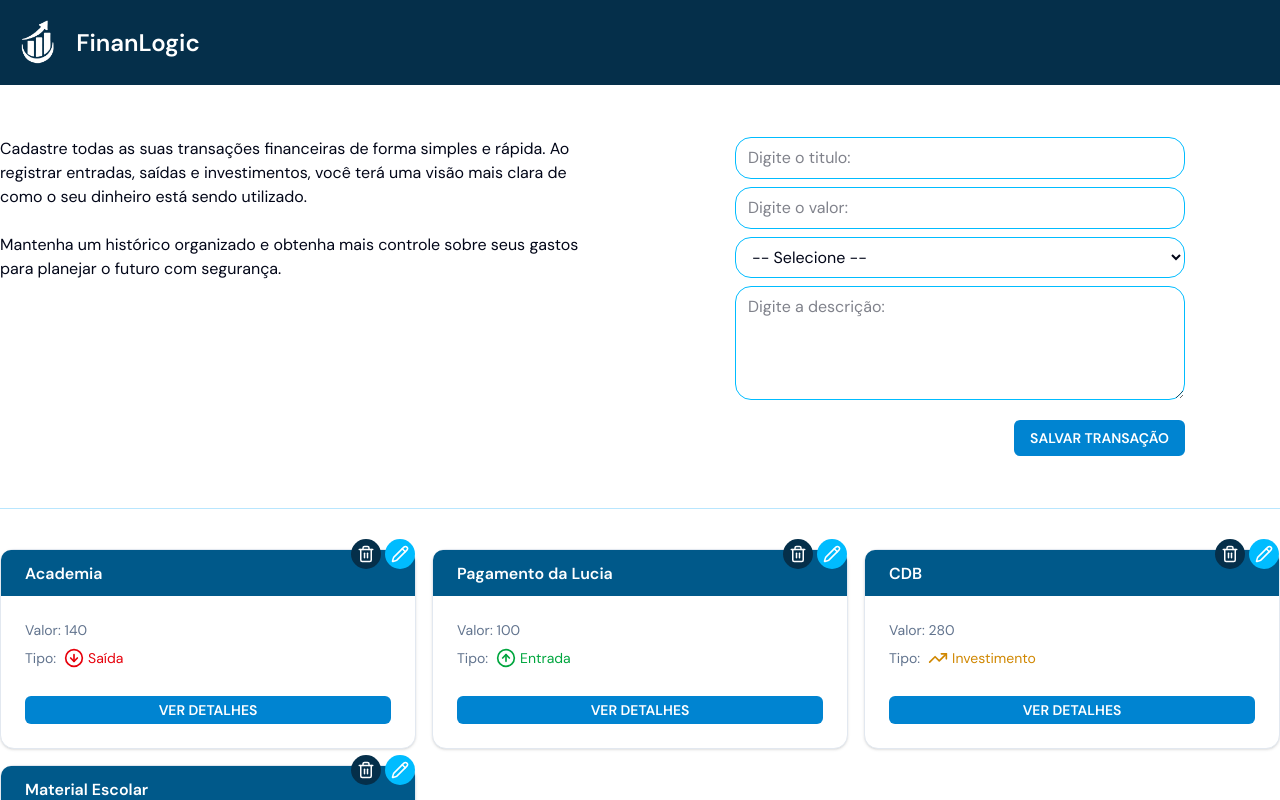
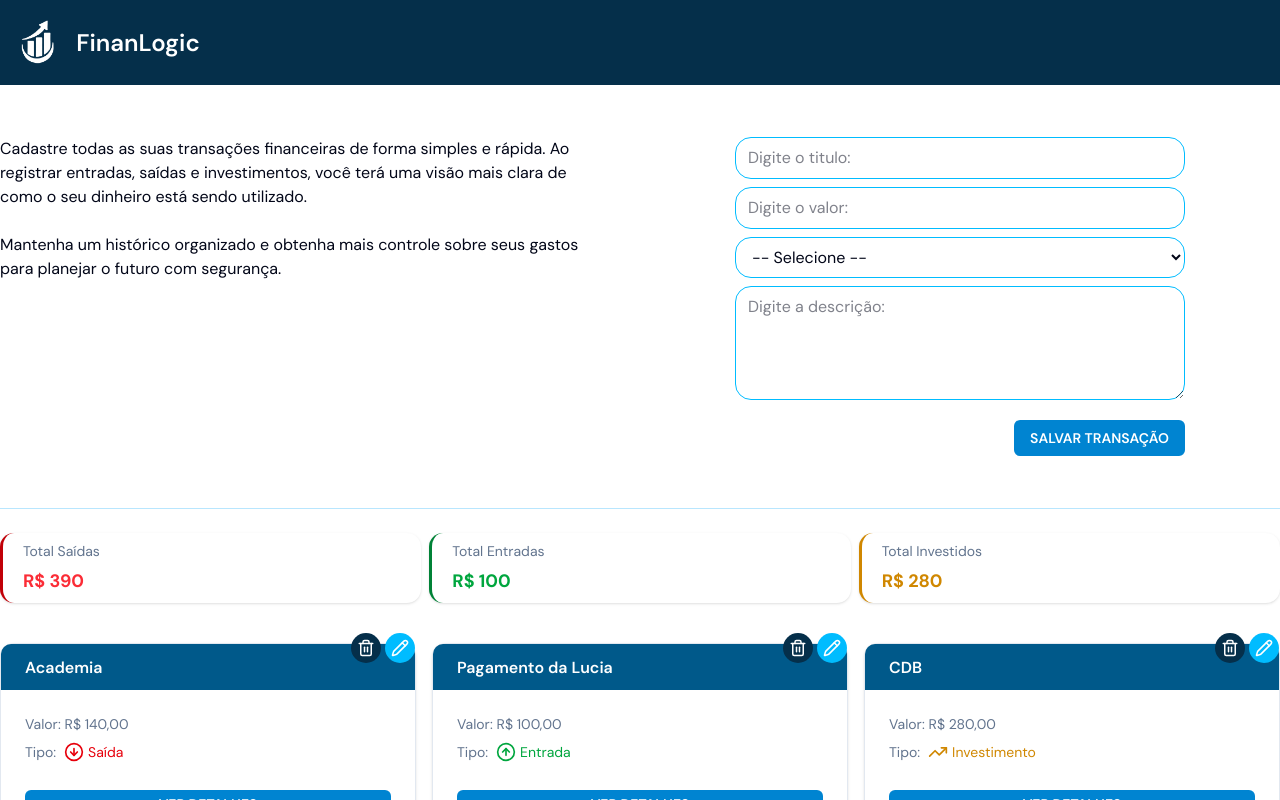
Before and after one commit to giovannaarrais/gerenciador_financas, a React (Vite) app: page /home in a window 1280 px wide. Shown: the top 800 px of the page. Built offline with nearby package versions, Linux system fonts and the light colour scheme.

Commit message:
:lipstick: style: total de transacoes concluido

```diff
--- a/package.json
+++ b/package.json
@@ -10,6 +10,7 @@
     "preview": "vite preview"
   },
   "dependencies": {
+    "@radix-ui/react-dialog": "^1.1.14",
     "@tailwindcss/postcss": "^4.1.11",
     "class-variance-authority": "^0.7.1",
     "clsx": "^2.1.1",
@@ -22,7 +23,8 @@
     "react-toastify": "^11.0.5",
     "tailwind-merge": "^3.3.1",
     "tailwindcss": "^4.1.11",
-    "uuid": "^11.1.0"
+    "uuid": "^11.1.0",
+    "vaul": "^1.1.2"
   },
   "devDependencies": {
     "@eslint/js": "^9.9.0",
--- /dev/null
+++ b/src/components/AlertInfoTransacoes.jsx
@@ -0,0 +1,31 @@
+import {
+    Drawer,
+    DrawerClose,
+    DrawerContent,
+    DrawerDescription,
+    DrawerFooter,
+    DrawerHeader,
+    DrawerTitle,
+    DrawerTrigger,
+} from "@/components/ui/drawer"
+
+function AlertInfoTransacoes( props ){
+    return (
+        <Drawer>
+            <DrawerTrigger>{ props }</DrawerTrigger>
+            <DrawerContent>
+                <DrawerHeader>
+                <DrawerTitle>{ props }</DrawerTitle>
+                <DrawerDescription>{ props }</DrawerDescription>
+                </DrawerHeader>
+                <DrawerFooter>
+                <DrawerClose>
+                    <button>Fechar</button>
+                </DrawerClose>
+                </DrawerFooter>
+            </DrawerContent>
+        </Drawer>
+    )
+}
+
+export default AlertInfoTransacoes;
--- a/src/components/TotalTransacoes.jsx
+++ b/src/components/TotalTransacoes.jsx
@@ -1,13 +1,9 @@
 import {
-    Drawer,
-    DrawerClose,
-    DrawerContent,
-    DrawerDescription,
-    DrawerFooter,
-    DrawerHeader,
-    DrawerTitle,
-    DrawerTrigger,
-} from "@/components/ui/drawer"
+  Card,
+  CardContent,
+  CardDescription,
+  CardHeader,
+} from "@/components/ui/card"
 
 
 function TotalTransacoes( { transacoes }){
@@ -16,21 +12,25 @@ function TotalTransacoes( { transacoes }){
     let totalEntradas = 0;
     let totalInvestimentos = 0;
     // calculo total de saidas, entradas e investimentos
-    transacoes.map((transacao) => {
+    transacoes.forEach((transacao) => {
+        const valorNumerico = parseFloat(
+            transacao.valor.replace("R$", "").replace(/\./g, "").replace(",", ".")
+        );
+
         if(transacao.tipo === "Saída"){
-            totalSaidas += transacao.valor
+            totalSaidas += valorNumerico
 
             console.log(totalSaidas)
         }
 
         if(transacao.tipo === "Entrada"){
-            totalEntradas += transacao.valor
+            totalEntradas += valorNumerico
 
             console.log(totalEntradas)
         }
 
         if(transacao.tipo === "Investimento"){
-            totalInvestimentos += transacao.valor
+            totalInvestimentos += valorNumerico
 
             console.log(totalInvestimentos)
         }
@@ -38,8 +38,33 @@ function TotalTransacoes( { transacoes }){
 
 
     return(
-        <section className="border-0 border-t-1 border-t-sky-200 ">
+        <section className="flex gap-2 border-0 border-t-1 border-t-sky-200 pt-6">
+            <Card className={"gap-0  p-2  flex-1 border-0 border-l-3 border-red-700"}>
+                <CardHeader className={"px-3"}>
+                    <CardDescription>Total Saídas</CardDescription>
+                </CardHeader>
+                <CardContent className={"text-red-500 font-bold px-3 text-lg"}>
+                    <p>R$ {totalSaidas}</p>
+                </CardContent>
+            </Card>
 
+            <Card className={"gap-0  p-2 flex-1 border-0 border-l-3 border-green-700"}>
+                <CardHeader className={"px-3"}>
+                    <CardDescription>Total Entradas</CardDescription>
+                </CardHeader>
+                <CardContent className={"text-green-600 font-bold px-3 text-lg"}>
+                    <p>R$ {totalEntradas}</p>
+                </CardContent>
+            </Card>
+
+            <Card className={"gap-0  p-2 flex-1 border-0 border-l-3 border-l-3 border-yellow-600"}>
+                <CardHeader className={"px-3"}>
+                    <CardDescription>Total Investidos</CardDescription>
+                </CardHeader>
+                <CardContent className={"text-yellow-600 font-bold px-3 text-lg"}>
+                    <p>R$ {totalInvestimentos}</p>
+                </CardContent>
+            </Card>
         </section>
     )
 }
--- a/src/pages/Home.jsx
+++ b/src/pages/Home.jsx
@@ -12,28 +12,28 @@ function Home(){
         {
             id: uuidv4(),
             titulo: "Academia",
-            valor: 140.00,
+            valor: "R$ 140,00",
             tipo: "Saída",
             descricao: ""
         },
         {
             id: uuidv4(),
             titulo: "Pagamento da Lucia",
-            valor: 100.00,
+            valor: "R$ 100,00",
             tipo: "Entrada",
             descricao: "Pagamento da Lucia"
         },
         {
             id: uuidv4(),
             titulo: "CDB",
-            valor: 280.00,
+            valor: "R$ 280,00",
             tipo: "Investimento",
             descricao: "CDB"
         },
         {
             id: uuidv4(),
             titulo: "Material Escolar",
-            valor: 250.00,
+            valor: "R$ 250,00",
             tipo: "Saída",
             descricao: "Material Escolar"
         }
```
Also changed, not shown: 2 other files (tests, documents, lock files or other folders).
